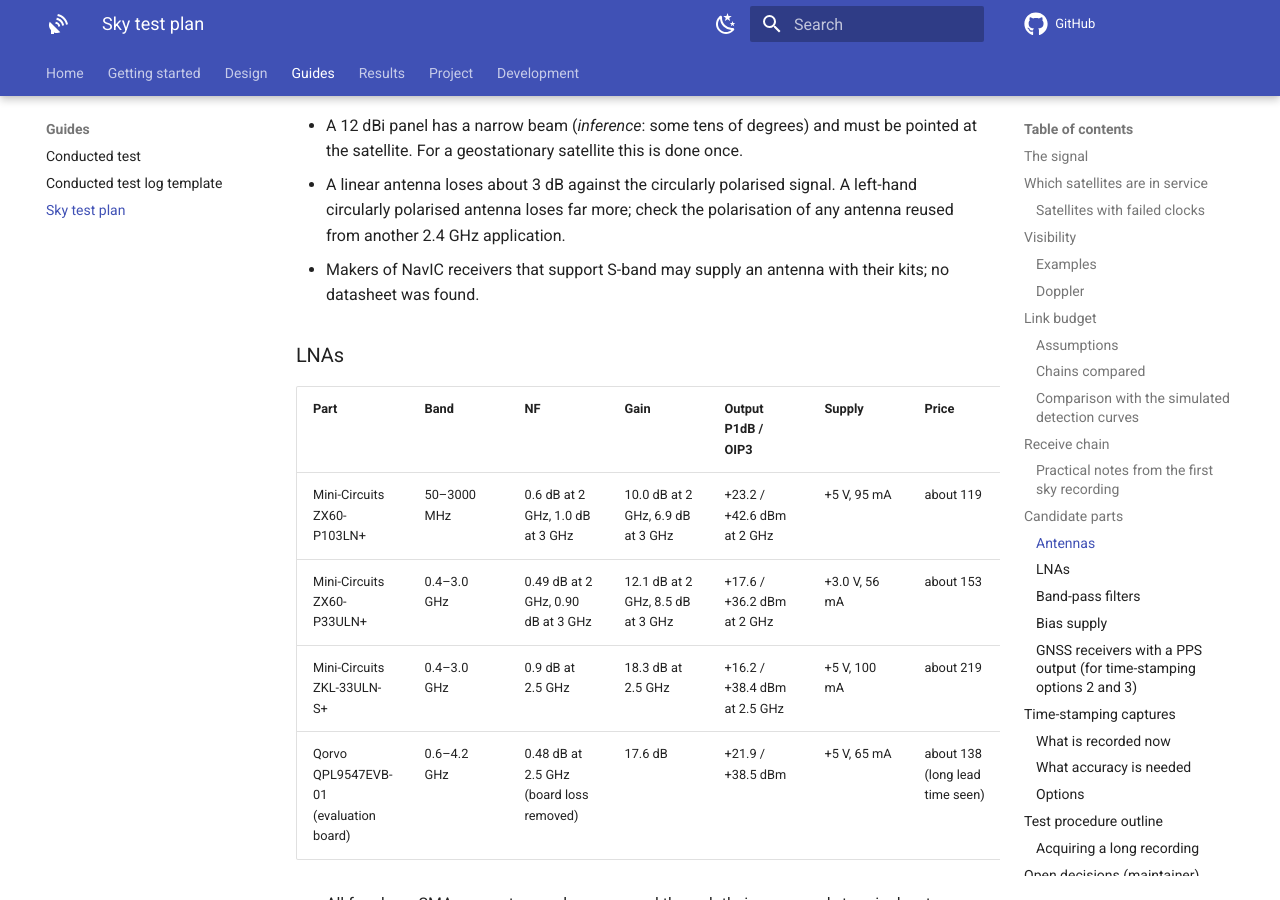
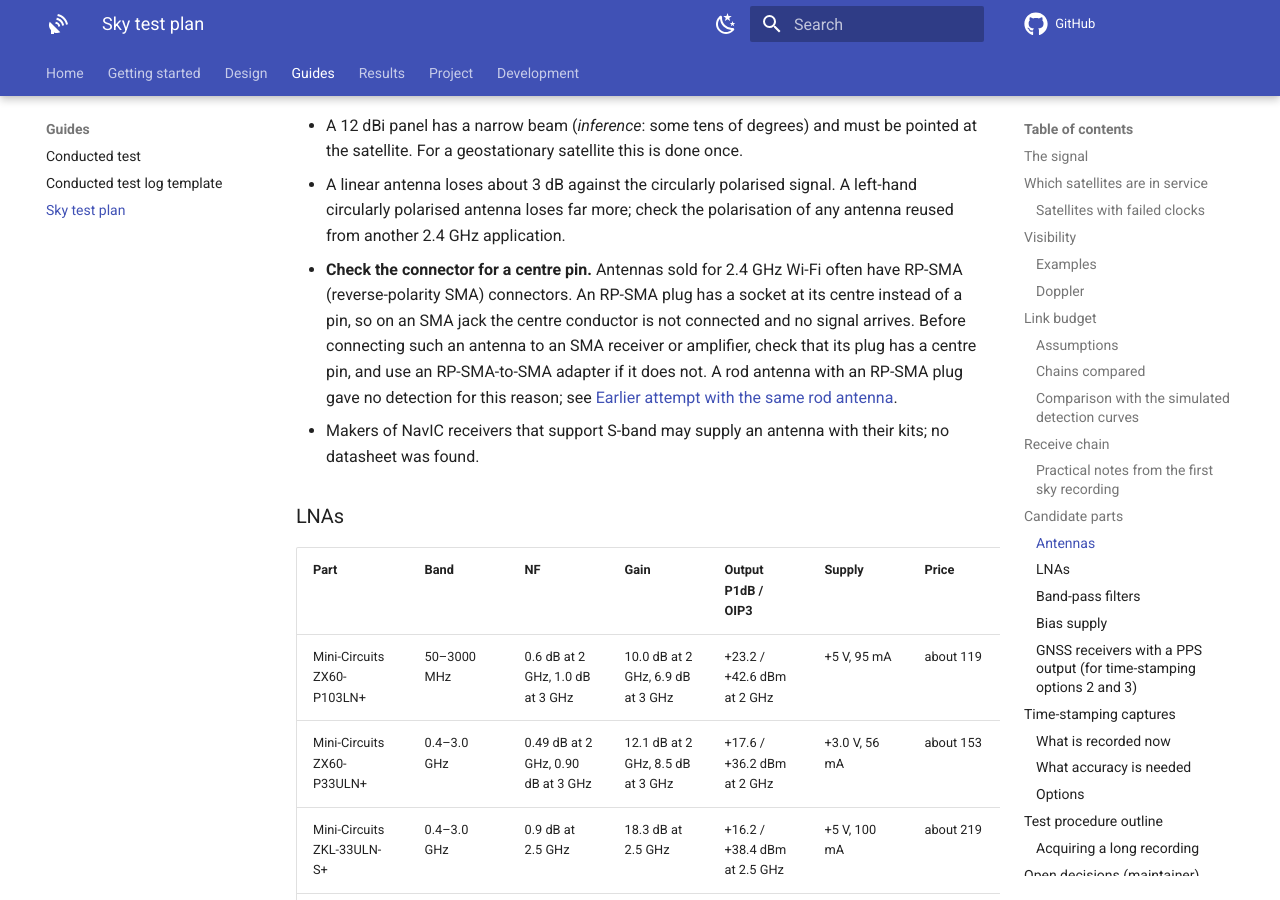
Before and after one commit to h-shiono/snappnt, an MkDocs documentation site: the page built from docs/guides/sky-test-plan.md, in a window 1280 px wide and 900 px high, scrolled down 9874 px. Built offline with MkDocs 1.6.1 and Material for MkDocs 9.7.7, drawn with Linux system fonts in a browser that asks for light colours; comment, search, counter and statistics services are not loaded.

Commit message:
Add an RP-SMA centre-pin note to the sky test plan
Co-Authored-By: Claude Opus 5.5 <noreply@anthropic.com>
Signed-off-by: h-shiono <hato.gnss@gmail.com>

```diff
--- a/docs/guides/sky-test-plan.md
+++ b/docs/guides/sky-test-plan.md
@@ -356,6 +356,13 @@ buying.
 - A linear antenna loses about 3 dB against the circularly polarised signal. A left-hand
   circularly polarised antenna loses far more; check the polarisation of any antenna reused
   from another 2.4 GHz application.
+- **Check the connector for a centre pin.** Antennas sold for 2.4 GHz Wi-Fi often have
+  RP-SMA (reverse-polarity SMA) connectors. An RP-SMA plug has a socket at its centre instead
+  of a pin, so on an SMA jack the centre conductor is not connected and no signal arrives.
+  Before connecting such an antenna to an SMA receiver or amplifier, check that its plug has a
+  centre pin, and use an RP-SMA-to-SMA adapter if it does not. A rod antenna with an RP-SMA
+  plug gave no detection for this reason; see
+  [Earlier attempt with the same rod antenna](../results/sky-esp32c5-preliminary.md#earlier-attempt-with-the-same-rod-antenna).
 - Makers of NavIC receivers that support S-band may supply an antenna with their kits; no
   datasheet was found.
 
```
